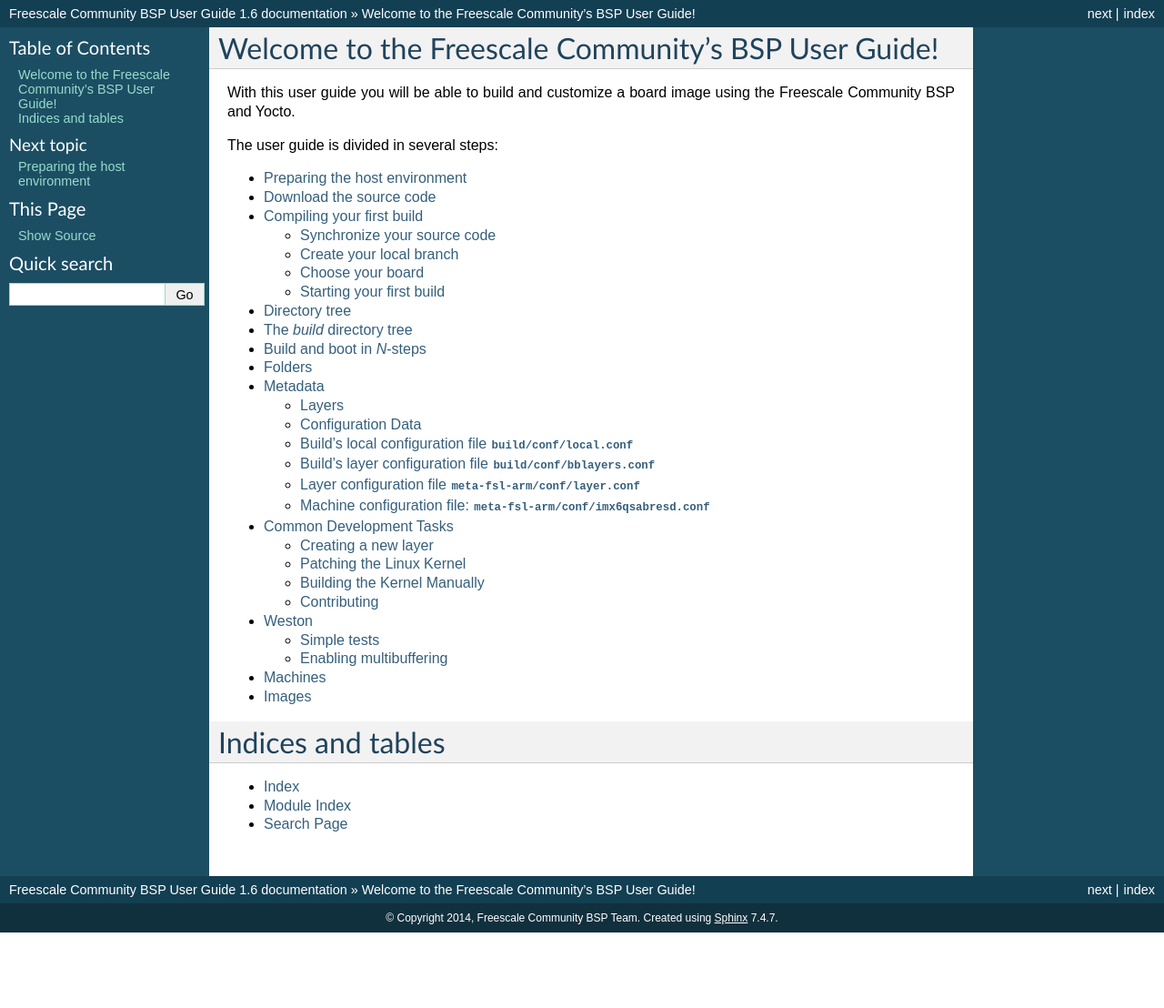
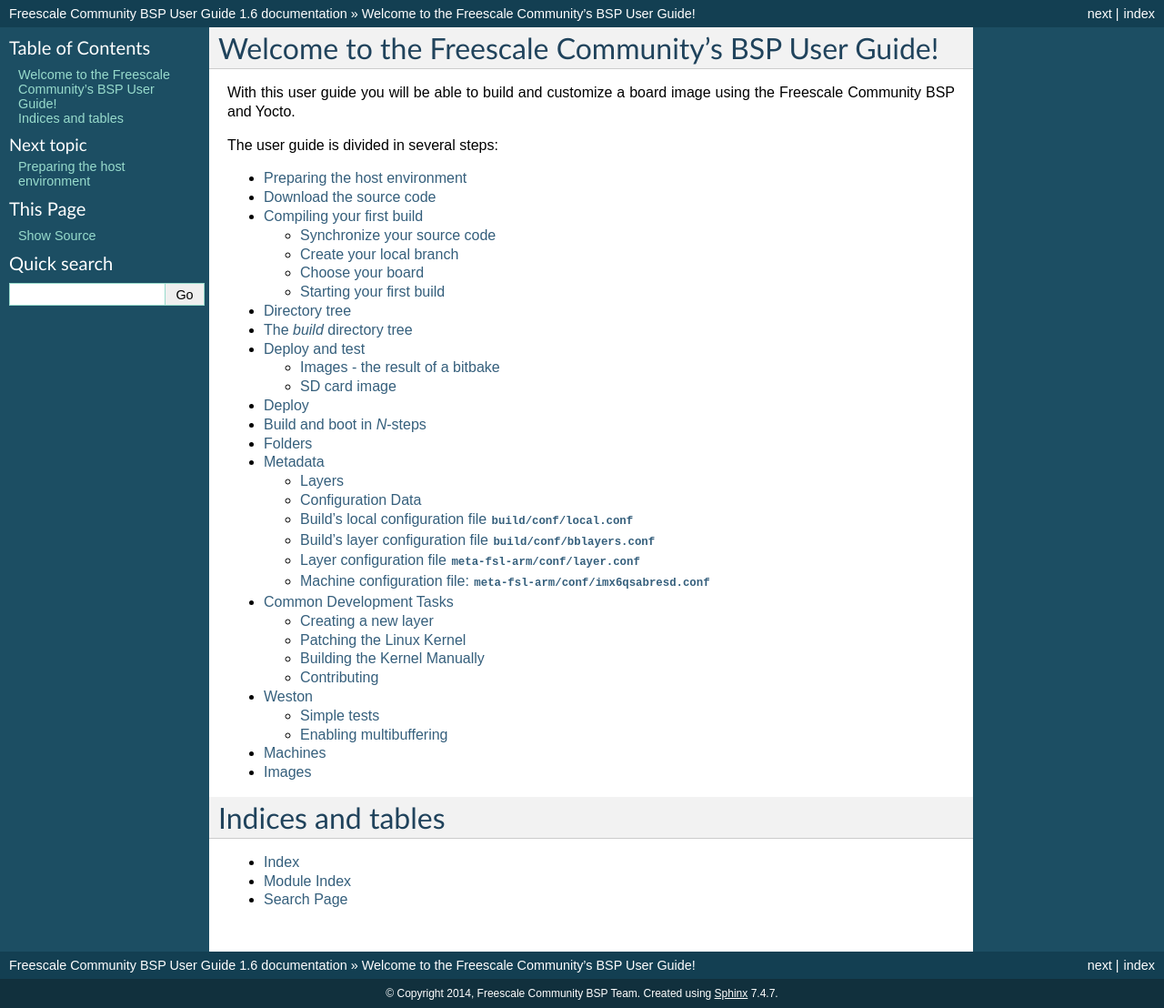
Before and after one commit to Freescale/Documentation, a Sphinx documentation site: the page built from user-guide/source/index.rst, in a window 1280 px wide. Shown: the whole page at 91% size. Built offline with Sphinx 7.4.7, drawn with Linux system fonts in a browser that asks for light colours; before the commit the page ends 1025 px from its top, so only the background shows below that; some of the changed lines change nothing that is shown.

Commit message:
UG: add deploy-test
Signed-off-by: Lucas Dutra Nunes <ldnunes@ossystems.com.br>

```diff
--- /dev/null
+++ b/user-guide/source/deploy-test.rst
@@ -0,0 +1,87 @@
+Deploy and test
+===============
+
+Images - the result of a bitbake
+********************************
+
+OK, so now we have just built an image with BitBake. Here is an example of what
+was generated:
+
+.. literalinclude:: code-blocks/deploy-test/ls-deploy-images.sh
+   :language: console
+
+Get used with the generated images. Understand that some files are a symbolic
+link to the real image. The symbolic links will always point to latest image.
+
+SD card image
+*************
+
+Take a look on how the SD card image is generated here: `meta-fsl-arm layer
+<http://git.yoctoproject.org/cgit/cgit.cgi/meta-fsl-arm/tree/classes/image_types_fsl.bbclass?h=daisy>`_,
+which contains the Freescale ARM hardware support metadata. The disk layout used
+is as follows:
+
+====================== ================================== ========================================
+Start                  End                                Notes
+====================== ================================== ========================================
+0                      IMAGE_ROOTFS_ALIGNMENT             Reserved to bootloader (not partitioned)
+IMAGE_ROOTFS_ALIGNMENT BOOT_SPACE                         Kernel and boot data
+BOOT_SPACE             SDIMG_SIZE + IMAGE_OVERHEAD_FACTOR Rootfs location
+====================== ================================== ========================================
+
+Please refer to the original file to get in-depth information about the disk
+layout.
+
+It's basically some initial space for u-boot. One partition for uImage. One
+partition for rootfs. The total SD card size will be calculate for every image,
+if you want to add more empty space inside generated SD card, use
+IMAGE_OVERHEAD_FACTOR.
+
+Deploy
+======
+
+It's pretty easy to deploy an image to a SD card. Just use the *dd* program with
+the SD card device file:
+
+.. warning:: **Be careful!** It is really easy to destroy your host system
+             filesystem if you use the wrong device file! Always check what is
+             the correct SD card device file by running *dmesg* after pluggin it
+             in.
+
+.. literalinclude:: code-blocks/deploy-test/dd-sd-card.sh
+   :language: console
+
+You can also deploy the EXT3 rootfs to a partition:
+
+.. literalinclude:: code-blocks/deploy-test/dd-sd-card-partition.sh
+   :language: console
+
+Or deploy only the tar.bz rootfs to a previously mounted partition:
+
+.. literalinclude:: code-blocks/deploy-test/copy-sd-card-mounted-partition.sh
+   :language: console
+
+You can also deploy (just copy, really) only the kernel to a partition:
+
+.. literalinclude:: code-blocks/deploy-test/copy-kernel.sh
+   :language: console
+
+And to setup only u-boot:
+
+.. literalinclude:: code-blocks/deploy-test/dd-uboot.sh
+   :language: console
+
+.. note:: If you are using HDMI please modify the u-boot environment arguments
+          so it can boot correctly:
+
+          .. literalinclude:: code-blocks/deploy-test/uboot-hdmi-settings.sh
+             :language: console
+
+As you can see, there are several options on how you can prepare SD cards with
+your built images. Of course you can create your own way to setup a working
+card, but always double check the u-boot bootenv variable, as it is dependent on
+how the disk devices are loaded or setup by you.
+
+After that, just plug your SD card into the board, and turn it own or reset it
+to boot it. To login just use *root* as the username. There is no password set
+by default, so you should have access to the system console.
--- a/user-guide/source/index.rst
+++ b/user-guide/source/index.rst
@@ -17,6 +17,7 @@
    download
    first-build
    build-result
+   deploy-test
    nsteps
    folders
    metadata
```
Also changed, not shown: 7 other files.
